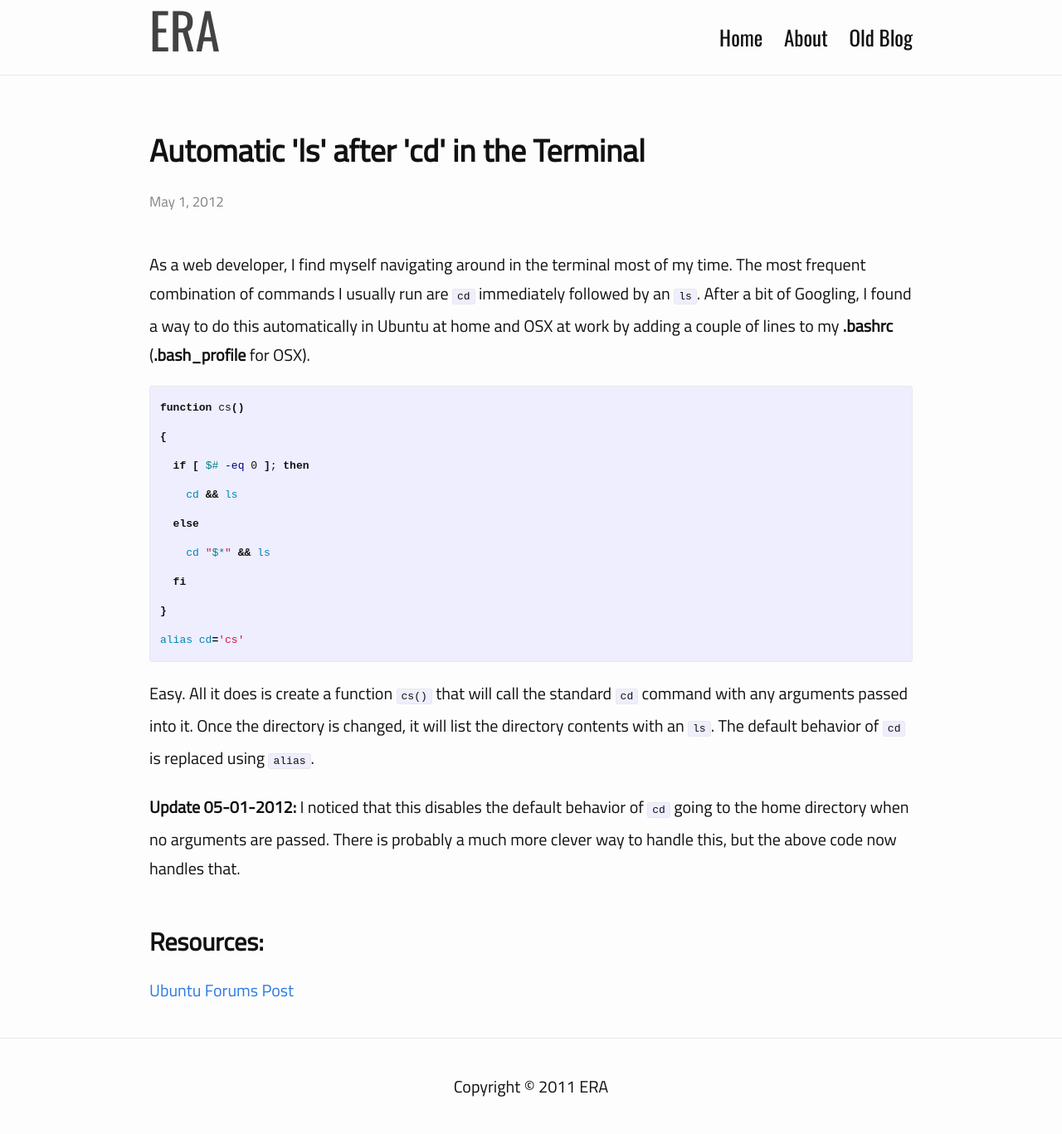
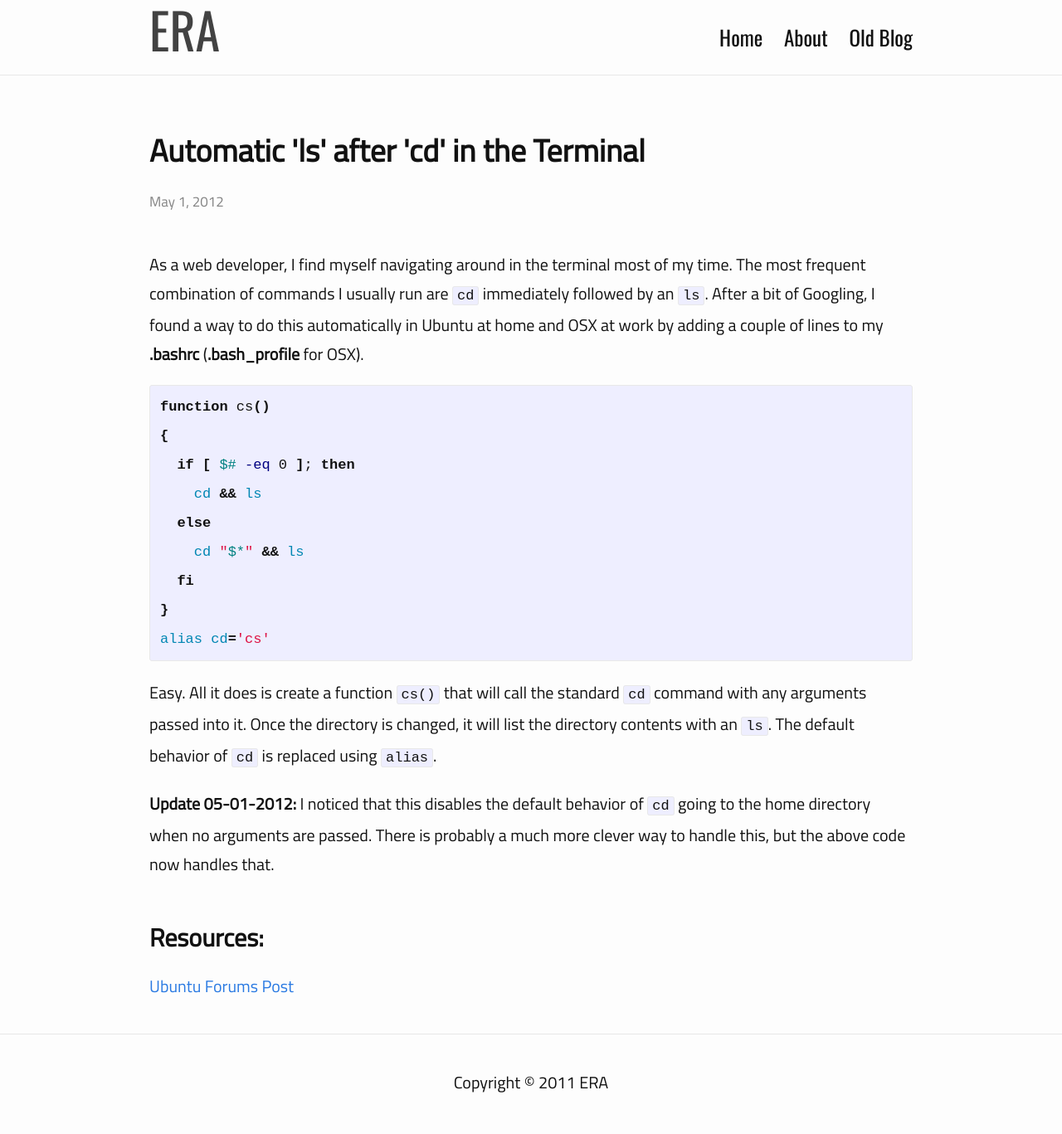
Before and after one commit to era86/era86.github.io, a Jekyll site: the page built from _posts/2012-05-01-automatic-ls-after-cd-in-terminal.markdown, in a window 1280 px wide. Shown: the whole page at 83% size. Built offline with Jekyll 4.4.1, drawn with Linux system fonts in a browser that asks for light colours; comment, search, counter and statistics services are not loaded.

Commit message:
Fix font-size issues in code blocks

```diff
--- a/_sass/_base.scss
+++ b/_sass/_base.scss
@@ -136,10 +136,18 @@ blockquote {
  */
 pre,
 code {
-    font-size: 13px;
+    font-size: $small-font-size;
     border: 1px solid $grey-color-light;
     border-radius: 3px;
     background-color: #eef;
+
+    span {
+      line-height: 1.5em;
+    }
+
+    @include media-query($on-palm) {
+      font-size: $base-font-size * 0.80;
+    }
 }
 
 code {
```
